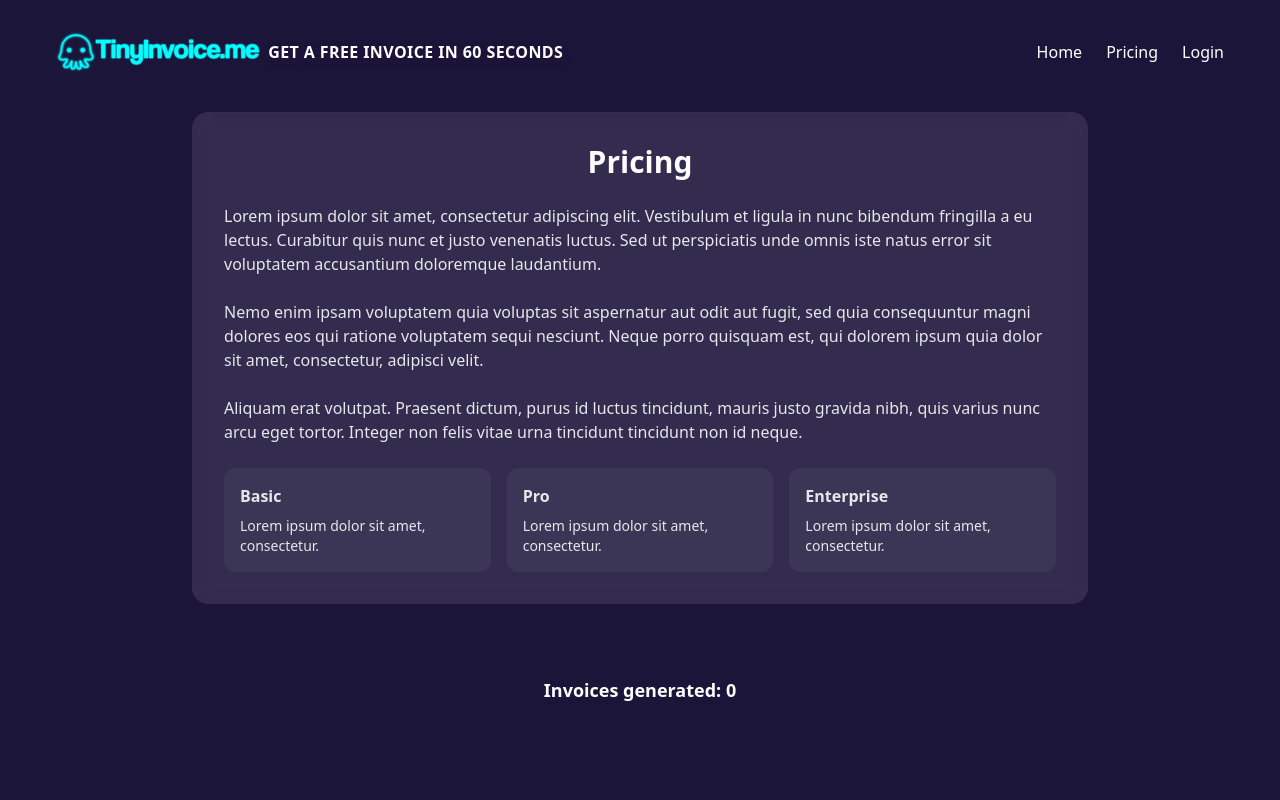
After one commit to funktotheface/tinyinvoice, a Flask app: page /pricing in a window 1280 px wide. The commit adds this page. Run offline with Flask 3, Linux system fonts and the light colour scheme; style sheets or scripts are compiled from the project's sources; parts of the project's set-up code (start-up, migrations or seed data) failed here and were passed over.

Commit message:
add pricing page and update navigation links

```diff
--- a/routes/main.py
+++ b/routes/main.py
@@ -12,6 +12,11 @@ main_bp = Blueprint('main', __name__)
 @main_bp.route('/')
 def index():
     return render_template('index.html')
+
+
+@main_bp.route('/pricing')
+def pricing():
+    return render_template('pricing.html')
 
 
 @main_bp.route('/generate', methods=['POST'])
--- a/static/css/output.css
+++ b/static/css/output.css
@@ -16,10 +16,12 @@
     --color-blue-500: oklch(62.3% 0.214 259.815);
     --color-blue-900: oklch(37.9% 0.146 265.522);
     --color-gray-100: oklch(96.7% 0.003 264.542);
+    --color-gray-200: oklch(92.8% 0.006 264.531);
     --color-gray-300: oklch(87.2% 0.01 258.338);
     --color-gray-500: oklch(55.1% 0.027 264.364);
     --color-white: #fff;
     --spacing: 0.25rem;
+    --container-4xl: 56rem;
     --container-7xl: 80rem;
     --text-xs: 0.75rem;
     --text-xs--line-height: calc(1 / 0.75);
@@ -200,14 +202,8 @@
   }
 }
 @layer utilities {
-  .visible {
-    visibility: visible;
-  }
   .absolute {
     position: absolute;
-  }
-  .fixed {
-    position: fixed;
   }
   .static {
     position: static;
@@ -218,24 +214,6 @@
   .left-0 {
     left: calc(var(--spacing) * 0);
   }
-  .container {
-    width: 100%;
-    @media (width >= 40rem) {
-      max-width: 40rem;
-    }
-    @media (width >= 48rem) {
-      max-width: 48rem;
-    }
-    @media (width >= 64rem) {
-      max-width: 64rem;
-    }
-    @media (width >= 80rem) {
-      max-width: 80rem;
-    }
-    @media (width >= 96rem) {
-      max-width: 96rem;
-    }
-  }
   .mx-auto {
     margin-inline: auto;
   }
@@ -245,14 +223,20 @@
   .mt-4 {
     margin-top: calc(var(--spacing) * 4);
   }
+  .mt-6 {
+    margin-top: calc(var(--spacing) * 6);
+  }
   .mt-8 {
     margin-top: calc(var(--spacing) * 8);
   }
-  .mb-1 {
-    margin-bottom: calc(var(--spacing) * 1);
+  .mb-2 {
+    margin-bottom: calc(var(--spacing) * 2);
   }
   .mb-4 {
     margin-bottom: calc(var(--spacing) * 4);
+  }
+  .mb-6 {
+    margin-bottom: calc(var(--spacing) * 6);
   }
   .mb-10 {
     margin-bottom: calc(var(--spacing) * 10);
@@ -278,17 +262,11 @@
   .h-10 {
     height: calc(var(--spacing) * 10);
   }
-  .w-1 {
-    width: calc(var(--spacing) * 1);
-  }
   .w-1\/6 {
     width: calc(1/6 * 100%);
   }
   .w-1\/12 {
     width: calc(1/12 * 100%);
-  }
-  .w-2 {
-    width: calc(var(--spacing) * 2);
   }
   .w-2\/5 {
     width: calc(2/5 * 100%);
@@ -308,11 +286,11 @@
   .w-full {
     width: 100%;
   }
+  .max-w-4xl {
+    max-width: var(--container-4xl);
+  }
   .max-w-7xl {
     max-width: var(--container-7xl);
-  }
-  .table-fixed {
-    table-layout: fixed;
   }
   .border-collapse {
     border-collapse: collapse;
@@ -331,6 +309,9 @@
   }
   .justify-center {
     justify-content: center;
+  }
+  .gap-4 {
+    gap: calc(var(--spacing) * 4);
   }
   .gap-6 {
     gap: calc(var(--spacing) * 6);
@@ -427,8 +408,11 @@
   .bg-transparent {
     background-color: transparent;
   }
-  .bg-white {
-    background-color: var(--color-white);
+  .bg-white\/5 {
+    background-color: color-mix(in srgb, #fff 5%, transparent);
+    @supports (color: color-mix(in lab, red, red)) {
+      background-color: color-mix(in oklab, var(--color-white) 5%, transparent);
+    }
   }
   .bg-white\/10 {
     background-color: color-mix(in srgb, #fff 10%, transparent);
@@ -494,10 +478,6 @@
     font-size: var(--text-sm);
     line-height: var(--tw-leading, var(--text-sm--line-height));
   }
-  .text-xs {
-    font-size: var(--text-xs);
-    line-height: var(--tw-leading, var(--text-xs--line-height));
-  }
   .font-bold {
     --tw-font-weight: var(--font-weight-bold);
     font-weight: var(--font-weight-bold);
@@ -517,23 +497,17 @@
   .text-blue-900 {
     color: var(--color-blue-900);
   }
-  .text-gray-500 {
-    color: var(--color-gray-500);
+  .text-gray-200 {
+    color: var(--color-gray-200);
   }
   .text-red-500 {
     color: var(--color-red-500);
-  }
-  .text-red-900 {
-    color: var(--color-red-900);
   }
   .text-white {
     color: var(--color-white);
   }
   .uppercase {
     text-transform: uppercase;
-  }
-  .underline {
-    text-decoration-line: underline;
   }
   .placeholder-blue-400 {
     &::placeholder {
@@ -551,24 +525,13 @@
     --tw-shadow: inset 0 2px 4px 0 var(--tw-shadow-color, rgb(0 0 0 / 0.05));
     box-shadow: var(--tw-inset-shadow), var(--tw-inset-ring-shadow), var(--tw-ring-offset-shadow), var(--tw-ring-shadow), var(--tw-shadow);
   }
-  .outline {
-    outline-style: var(--tw-outline-style);
-    outline-width: 1px;
-  }
   .drop-shadow-lg {
     --tw-drop-shadow-size: drop-shadow(0 4px 4px var(--tw-drop-shadow-color, rgb(0 0 0 / 0.15)));
     --tw-drop-shadow: drop-shadow(var(--drop-shadow-lg));
     filter: var(--tw-blur,) var(--tw-brightness,) var(--tw-contrast,) var(--tw-grayscale,) var(--tw-hue-rotate,) var(--tw-invert,) var(--tw-saturate,) var(--tw-sepia,) var(--tw-drop-shadow,);
   }
-  .filter {
-    filter: var(--tw-blur,) var(--tw-brightness,) var(--tw-contrast,) var(--tw-grayscale,) var(--tw-hue-rotate,) var(--tw-invert,) var(--tw-saturate,) var(--tw-sepia,) var(--tw-drop-shadow,);
-  }
   .backdrop-blur-sm {
     --tw-backdrop-blur: blur(var(--blur-sm));
-    -webkit-backdrop-filter: var(--tw-backdrop-blur,) var(--tw-backdrop-brightness,) var(--tw-backdrop-contrast,) var(--tw-backdrop-grayscale,) var(--tw-backdrop-hue-rotate,) var(--tw-backdrop-invert,) var(--tw-backdrop-opacity,) var(--tw-backdrop-saturate,) var(--tw-backdrop-sepia,);
-    backdrop-filter: var(--tw-backdrop-blur,) var(--tw-backdrop-brightness,) var(--tw-backdrop-contrast,) var(--tw-backdrop-grayscale,) var(--tw-backdrop-hue-rotate,) var(--tw-backdrop-invert,) var(--tw-backdrop-opacity,) var(--tw-backdrop-saturate,) var(--tw-backdrop-sepia,);
-  }
-  .backdrop-filter {
     -webkit-backdrop-filter: var(--tw-backdrop-blur,) var(--tw-backdrop-brightness,) var(--tw-backdrop-contrast,) var(--tw-backdrop-grayscale,) var(--tw-backdrop-hue-rotate,) var(--tw-backdrop-invert,) var(--tw-backdrop-opacity,) var(--tw-backdrop-saturate,) var(--tw-backdrop-sepia,);
     backdrop-filter: var(--tw-backdrop-blur,) var(--tw-backdrop-brightness,) var(--tw-backdrop-contrast,) var(--tw-backdrop-grayscale,) var(--tw-backdrop-hue-rotate,) var(--tw-backdrop-invert,) var(--tw-backdrop-opacity,) var(--tw-backdrop-saturate,) var(--tw-backdrop-sepia,);
   }
@@ -621,11 +584,6 @@
       outline-style: none;
     }
   }
-  .sm\:hidden {
-    @media (width >= 40rem) {
-      display: none;
-    }
-  }
   .sm\:inline-block {
     @media (width >= 40rem) {
       display: inline-block;
@@ -634,6 +592,11 @@
   .sm\:grid-cols-2 {
     @media (width >= 40rem) {
       grid-template-columns: repeat(2, minmax(0, 1fr));
+    }
+  }
+  .sm\:grid-cols-3 {
+    @media (width >= 40rem) {
+      grid-template-columns: repeat(3, minmax(0, 1fr));
     }
   }
   .sm\:px-8 {
@@ -772,11 +735,6 @@
   inherits: false;
   initial-value: 0 0 #0000;
 }
-@property --tw-outline-style {
-  syntax: "*";
-  inherits: false;
-  initial-value: solid;
-}
 @property --tw-blur {
   syntax: "*";
   inherits: false;
@@ -896,7 +854,6 @@
       --tw-ring-offset-width: 0px;
       --tw-ring-offset-color: #fff;
       --tw-ring-offset-shadow: 0 0 #0000;
-      --tw-outline-style: solid;
       --tw-blur: initial;
       --tw-brightness: initial;
       --tw-contrast: initial;
--- a/templates/partials/header.html
+++ b/templates/partials/header.html
@@ -24,8 +24,8 @@
 
         <!-- Nav (desktop) -->
         <nav class="hidden lg:flex space-x-6 text-white font-medium">
-            <a href="#" class="hover:text-gray-300">Home</a>
-            <a href="#" class="hover:text-gray-300">Pricing</a>
+            <a href="{{ url_for('main.index') }}" class="hover:text-gray-300">Home</a>
+            <a href="{{ url_for('main.pricing') }}" class="hover:text-gray-300">Pricing</a>
             <a href="#" class="hover:text-gray-300">Login</a>
         </nav>
     </div>
@@ -33,8 +33,8 @@
     <!-- Mobile nav (toggled) -->
     <div id="mobile-nav" class="hidden lg:hidden max-w-7xl mx-auto px-6">
         <div class="bg-[rgba(7,8,37,0.95)] p-4 rounded-b-md mt-2">
-            <a href="#" class="block text-white py-2">Home</a>
-            <a href="#" class="block text-white py-2">Pricing</a>
+            <a href="{{ url_for('main.index') }}" class="block text-white py-2">Home</a>
+            <a href="{{ url_for('main.pricing') }}" class="block text-white py-2">Pricing</a>
             <a href="#" class="block text-white py-2">Login</a>
         </div>
     </div>
--- /dev/null
+++ b/templates/pricing.html
@@ -0,0 +1,35 @@
+{% extends 'base.html' %}
+
+{% block content %}
+
+<div class="myContent max-w-4xl mx-auto p-8 rounded-2xl bg-white/10 backdrop-blur-sm text-white">
+
+  <h2 class="text-3xl font-bold mb-6 text-center">Pricing</h2>
+
+  <div class="space-y-6 text-gray-200">
+    <p>Lorem ipsum dolor sit amet, consectetur adipiscing elit. Vestibulum et ligula in nunc bibendum fringilla a eu lectus. Curabitur quis nunc et justo venenatis luctus. Sed ut perspiciatis unde omnis iste natus error sit voluptatem accusantium doloremque laudantium.</p>
+
+    <p>Nemo enim ipsam voluptatem quia voluptas sit aspernatur aut odit aut fugit, sed quia consequuntur magni dolores eos qui ratione voluptatem sequi nesciunt. Neque porro quisquam est, qui dolorem ipsum quia dolor sit amet, consectetur, adipisci velit.</p>
+
+    <p>Aliquam erat volutpat. Praesent dictum, purus id luctus tincidunt, mauris justo gravida nibh, quis varius nunc arcu eget tortor. Integer non felis vitae urna tincidunt tincidunt non id neque.</p>
+
+    <div class="grid grid-cols-1 sm:grid-cols-3 gap-4 mt-6">
+      <div class="bg-white/5 p-4 rounded-xl">
+        <h3 class="font-semibold mb-2">Basic</h3>
+        <p class="text-sm">Lorem ipsum dolor sit amet, consectetur.</p>
+      </div>
+      <div class="bg-white/5 p-4 rounded-xl">
+        <h3 class="font-semibold mb-2">Pro</h3>
+        <p class="text-sm">Lorem ipsum dolor sit amet, consectetur.</p>
+      </div>
+      <div class="bg-white/5 p-4 rounded-xl">
+        <h3 class="font-semibold mb-2">Enterprise</h3>
+        <p class="text-sm">Lorem ipsum dolor sit amet, consectetur.</p>
+      </div>
+    </div>
+
+  </div>
+
+</div>
+
+{% endblock %}
```
